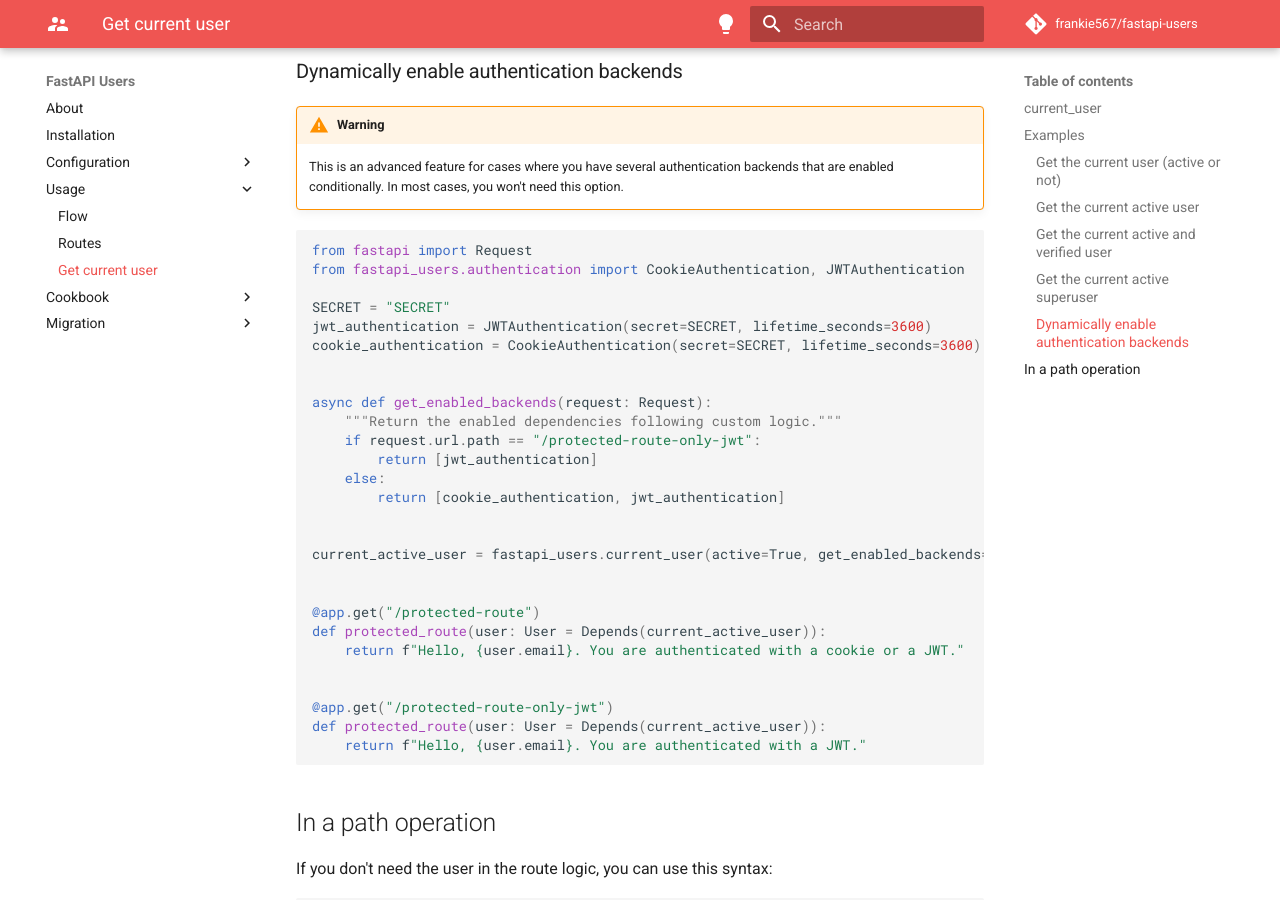
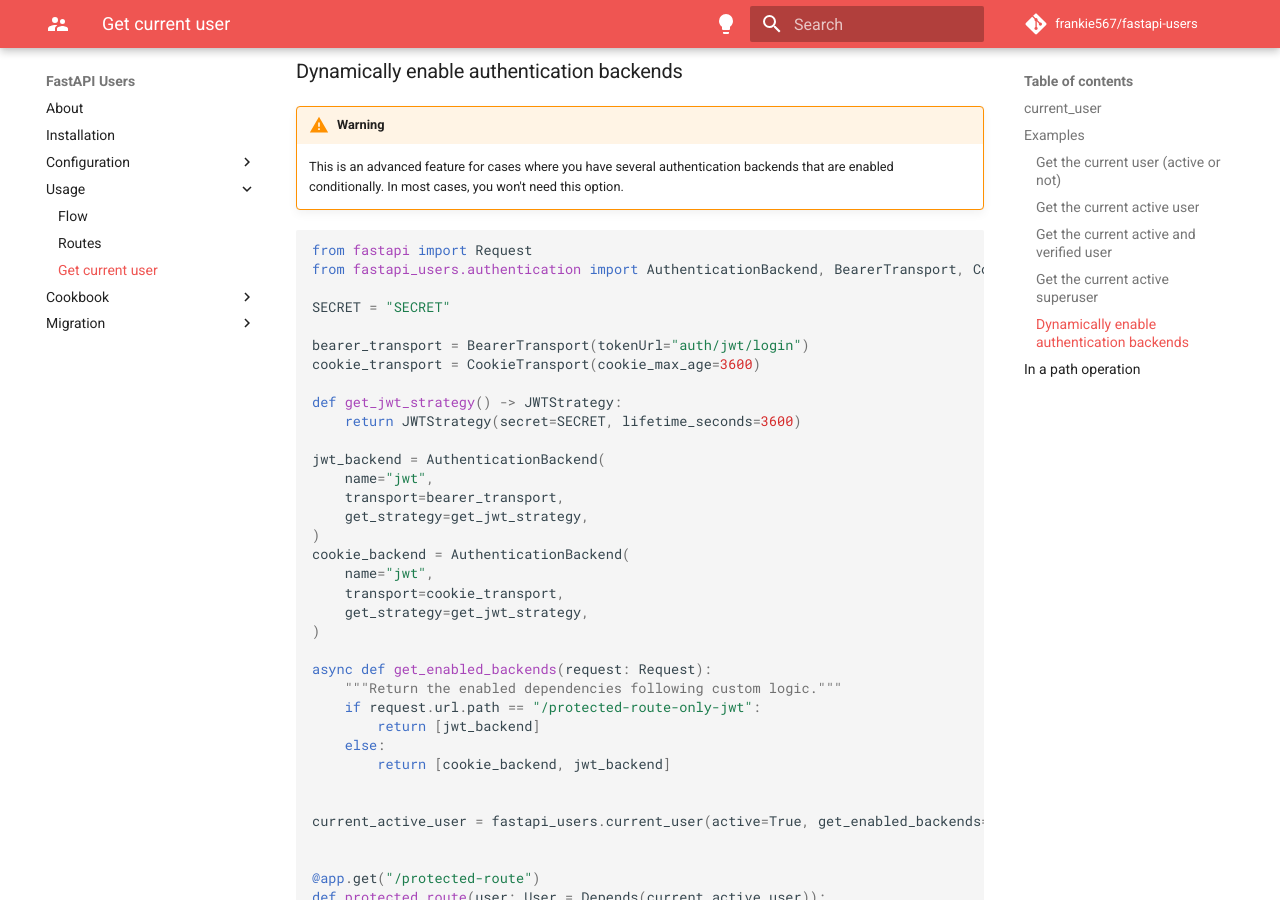
Before and after one commit to fastapi-users/fastapi-users, an MkDocs documentation site: the page built from docs/usage/current-user.md, in a window 1280 px wide and 900 px high, scrolled down 1880 px. Built offline with MkDocs 1.6.1 and Material for MkDocs 9.7.7, drawn with Linux system fonts in a browser that asks for light colours; comment, search, counter and statistics services are not loaded.

Commit message:
Update docs

````diff
--- a/docs/usage/current-user.md
+++ b/docs/usage/current-user.md
@@ -71,19 +71,33 @@
 
 ```py
 from fastapi import Request
-from fastapi_users.authentication import CookieAuthentication, JWTAuthentication
+from fastapi_users.authentication import AuthenticationBackend, BearerTransport, CookieTransport, JWTStrategy
 
 SECRET = "SECRET"
-jwt_authentication = JWTAuthentication(secret=SECRET, lifetime_seconds=3600)
-cookie_authentication = CookieAuthentication(secret=SECRET, lifetime_seconds=3600)
 
+bearer_transport = BearerTransport(tokenUrl="auth/jwt/login")
+cookie_transport = CookieTransport(cookie_max_age=3600)
+
+def get_jwt_strategy() -> JWTStrategy:
+    return JWTStrategy(secret=SECRET, lifetime_seconds=3600)
+
+jwt_backend = AuthenticationBackend(
+    name="jwt",
+    transport=bearer_transport,
+    get_strategy=get_jwt_strategy,
+)
+cookie_backend = AuthenticationBackend(
+    name="jwt",
+    transport=cookie_transport,
+    get_strategy=get_jwt_strategy,
+)
 
 async def get_enabled_backends(request: Request):
     """Return the enabled dependencies following custom logic."""
     if request.url.path == "/protected-route-only-jwt":
-        return [jwt_authentication]
+        return [jwt_backend]
     else:
-        return [cookie_authentication, jwt_authentication]
+        return [cookie_backend, jwt_backend]
 
 
 current_active_user = fastapi_users.current_user(active=True, get_enabled_backends=get_enabled_backends)
````
Also changed, not shown: docs/configuration/authentication/backend.md (+0 -1 lines), docs/configuration/routers/register.md (+1 -4 lines), docs/configuration/routers/reset.md (+1 -3 lines), docs/configuration/routers/users.md (+1 -3 lines), docs/configuration/routers/verify.md (+1 -3 lines).
